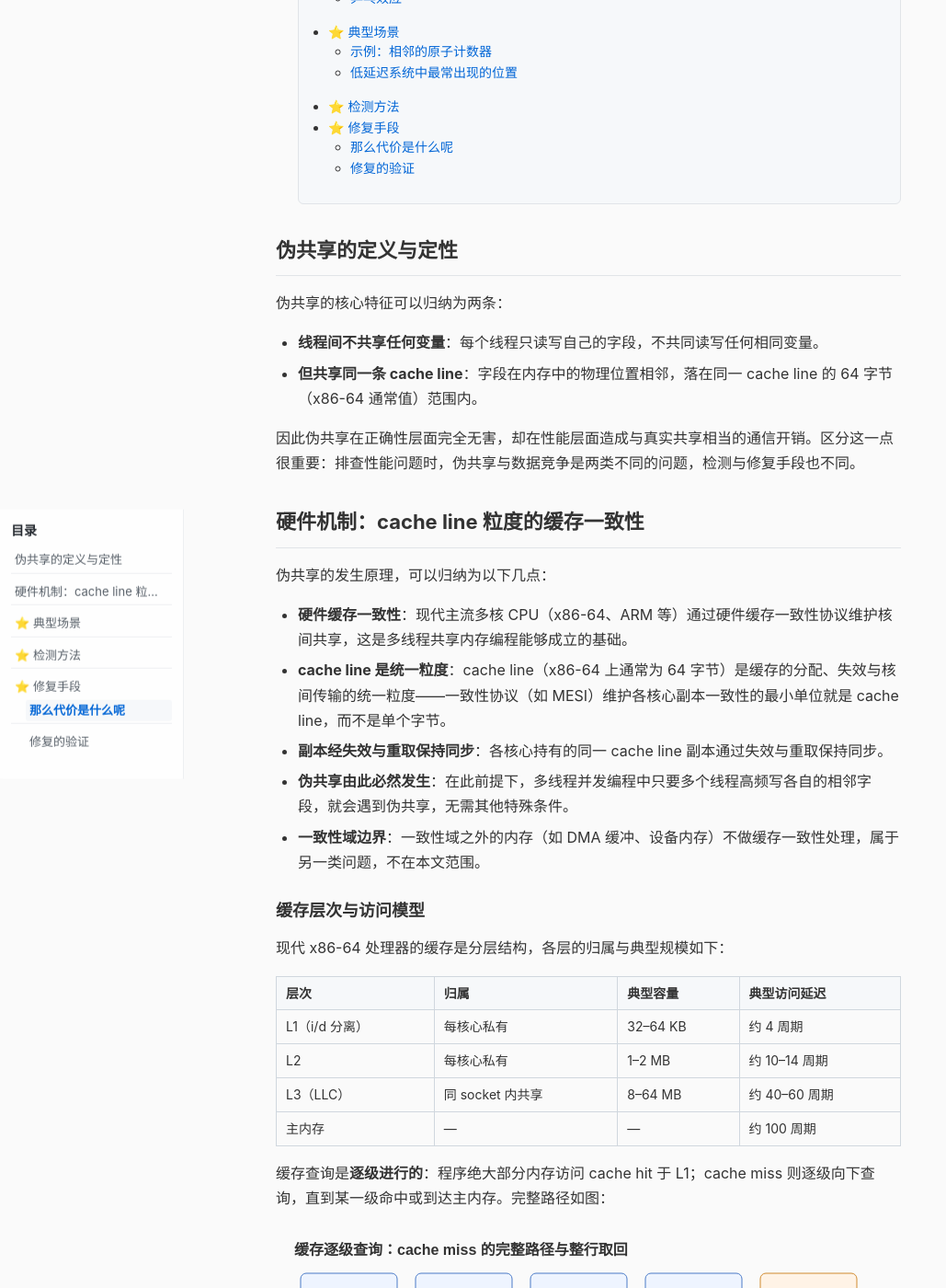
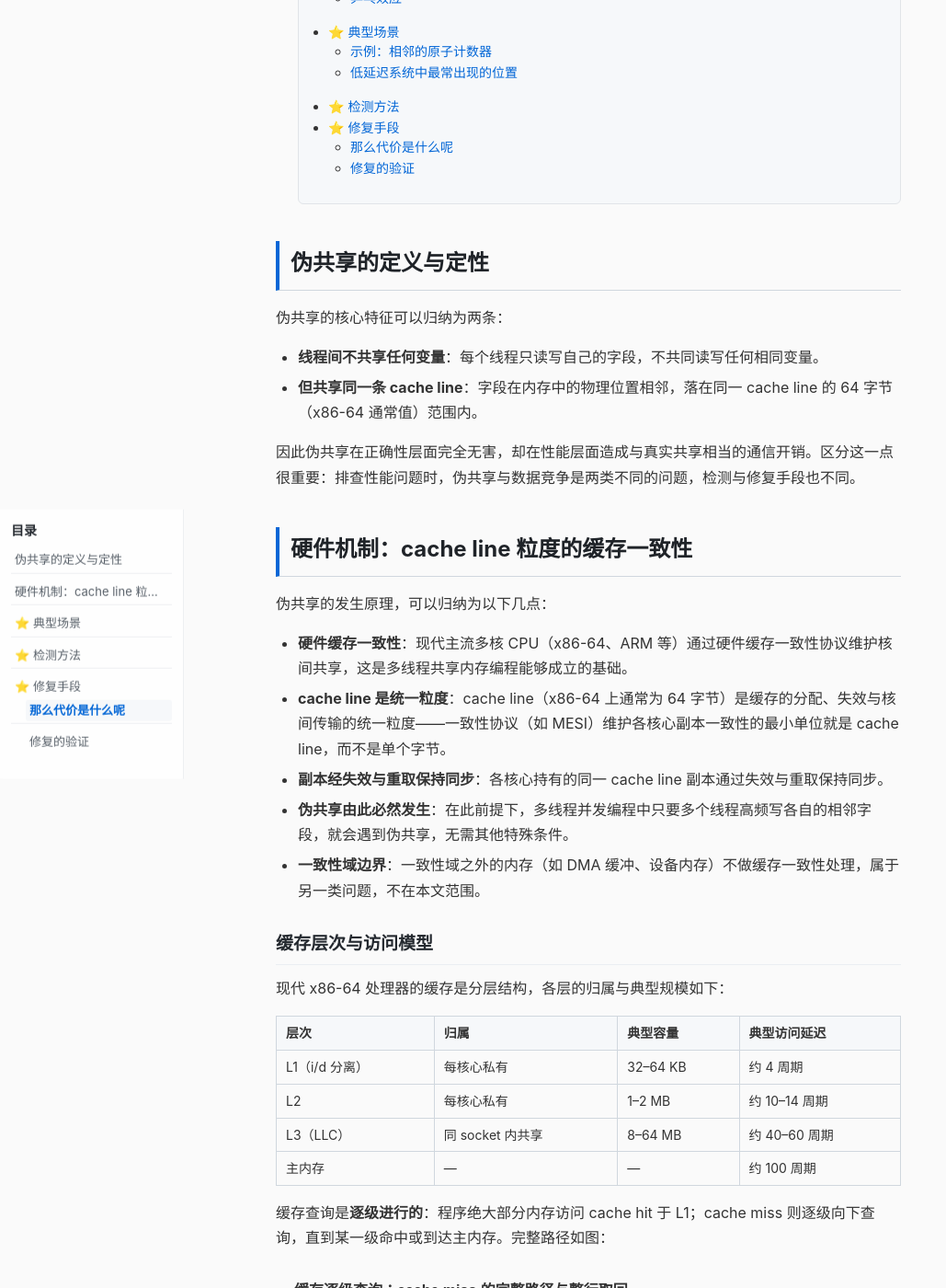
Before and after one commit to 4thcalabash/qd-knowledge, a Jekyll site: the page built from _posts/2026-08-08-false-sharing-cache-line.md, in a window 1280 px wide and 1400 px high, scrolled down 752 px. Shown: the whole window at 92% size, without its empty margins (0-1029 px from the left). Built offline with Jekyll 4.4.1, drawn with Linux system fonts in a browser that asks for light colours.

Commit message:
正文标题层级视觉差异化：h2 竖线+下划线、h3 下划线、h4 ▸ 前缀、h5 弱化
- h2：24px 加粗深色 + 左侧蓝竖线 + 底部分隔线，区块感最强
- h3：19px 加粗 + 浅下划线，次强
- h4：16.5px 灰色 + ▸ 前缀符号，弱层级
- h5：15px 浅灰，备而不用

Co-Authored-By: Claude <noreply@anthropic.com>

```diff
--- a/assets/css/style.css
+++ b/assets/css/style.css
@@ -47,17 +47,50 @@ main {
     min-height: 60vh;
 }
 
+/* 标题层级：每级视觉特征明显，便于快速分辨 */
 main h2 {
-    font-size: 22px;
-    margin: 32px 0 16px;
-    padding-bottom: 8px;
-    border-bottom: 1px solid #e1e4e8;
+    font-size: 24px;
+    font-weight: 700;
+    color: #1f2328;
+    margin: 40px 0 16px;
+    padding: 4px 0 8px 12px;
+    border-left: 4px solid #0366d6;
+    border-bottom: 1px solid #d0d7de;
     scroll-margin-top: 140px;
 }
 
 main h3 {
-    font-size: 18px;
-    margin: 24px 0 12px;
+    font-size: 19px;
+    font-weight: 700;
+    color: #24292f;
+    margin: 28px 0 12px;
+    padding-bottom: 6px;
+    border-bottom: 1px solid #eaeef2;
+    scroll-margin-top: 140px;
+}
+
+main h4 {
+    font-size: 16.5px;
+    font-weight: 700;
+    color: #57606a;
+    margin: 22px 0 10px;
+    padding-left: 10px;
+    position: relative;
+    scroll-margin-top: 140px;
+}
+
+main h4::before {
+    content: "▸";
+    position: absolute;
+    left: 0;
+    color: #9aa0a6;
+}
+
+main h5 {
+    font-size: 15px;
+    font-weight: 600;
+    color: #6e7781;
+    margin: 18px 0 8px;
     scroll-margin-top: 140px;
 }
 
```
